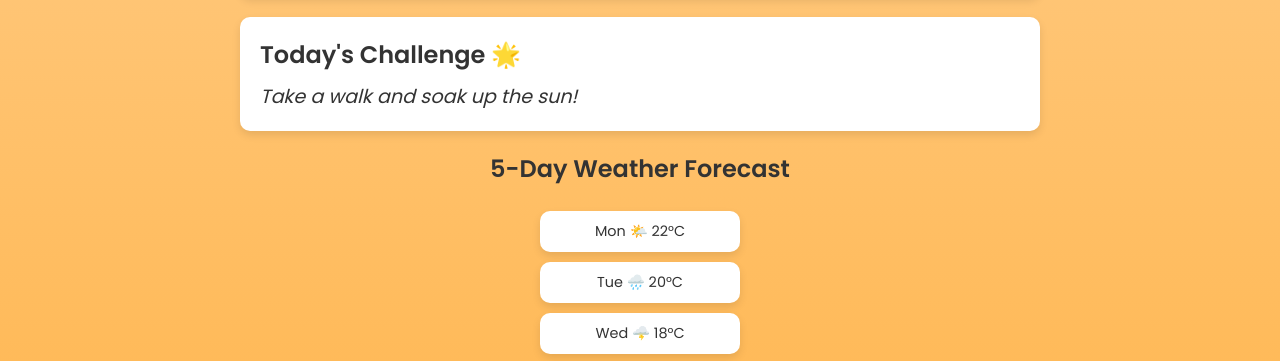
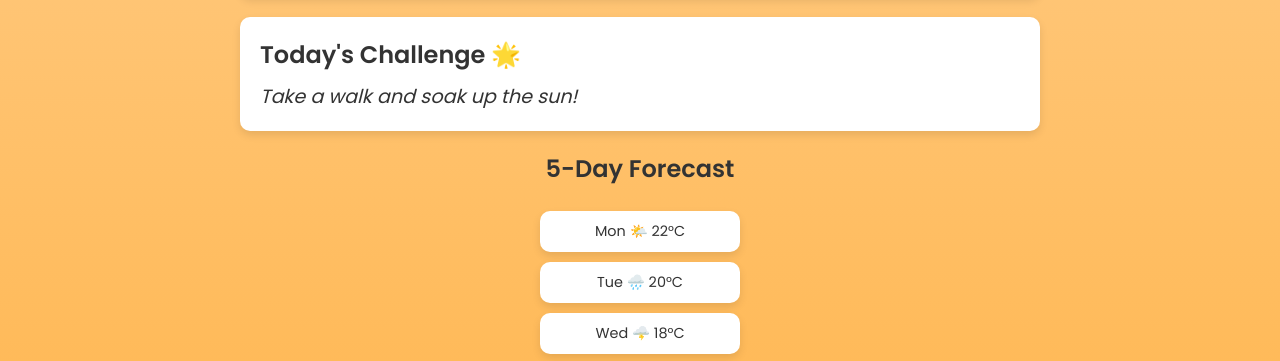
Before and after one commit to j4ke-m4loney/weather-hero-app, a plain HTML site: page index.html in a window 1280 px wide. Shown: the part 431-792 px from the top of the page. Drawn offline with Linux system fonts and the light colour scheme.

Commit message:
Updated headline

```diff
--- a/index.html
+++ b/index.html
@@ -46,7 +46,7 @@
 
     <!-- 5 Day Forecast  -->
     <section id="forecast">
-      <h2>5-Day Weather Forecast</h2>
+      <h2>5-Day Forecast</h2>
       <div class="forcast-container">
         <div class="forecast-card">Mon 🌤️ 22°C</div>
         <div class="forecast-card">Tue 🌧️ 20°C</div>
```
